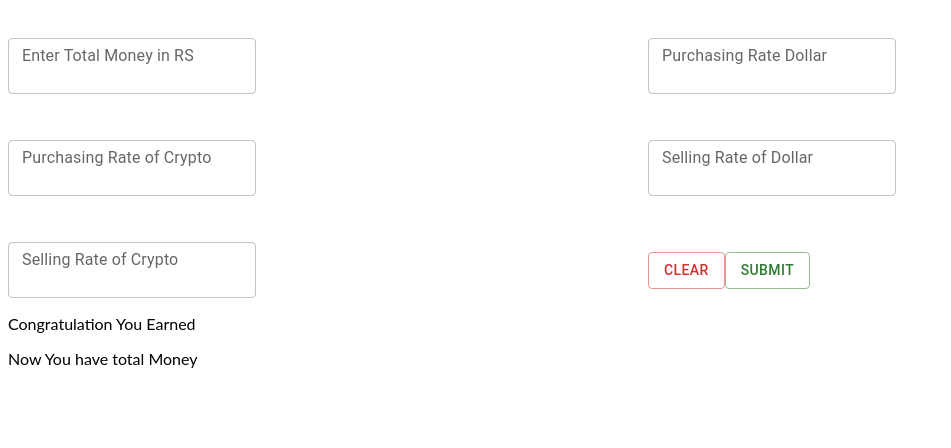
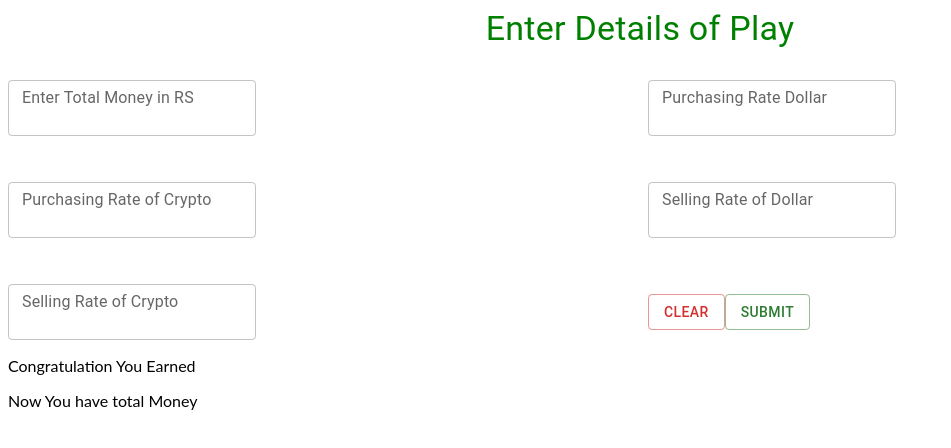
Before and after one commit to Muhammadfaizanjanjua109/CryptoCalculator, a React (Create React App) app: page / in a window 1280 px wide. Shown: the top 448 px of the page, without its empty margins (0-951 px from the left). Built offline with nearby package versions, Linux system fonts and the light colour scheme.

Commit message:
Typography added

```diff
--- a/App.tsx
+++ b/App.tsx
@@ -4,6 +4,7 @@ import TextField from '@mui/material/TextField';
 import Button from '@mui/material/Button';
 import Grid from '@mui/material/Grid';
 import Box from '@mui/material/Box';
+import Typography from '@mui/material/Typography';
 export default function App() {
   const inital_modal = {
     TotalMoneyInve: '',
@@ -44,6 +45,9 @@ export default function App() {
   };
   return (
     <div>
+      <Typography variant="h4" component="h4" textAlign={'center'} color={'green'}>
+ Enter Details of Play
+</Typography>
       <form>
         <Grid container spacing={2}>
           <Grid item xs={6}>
```
